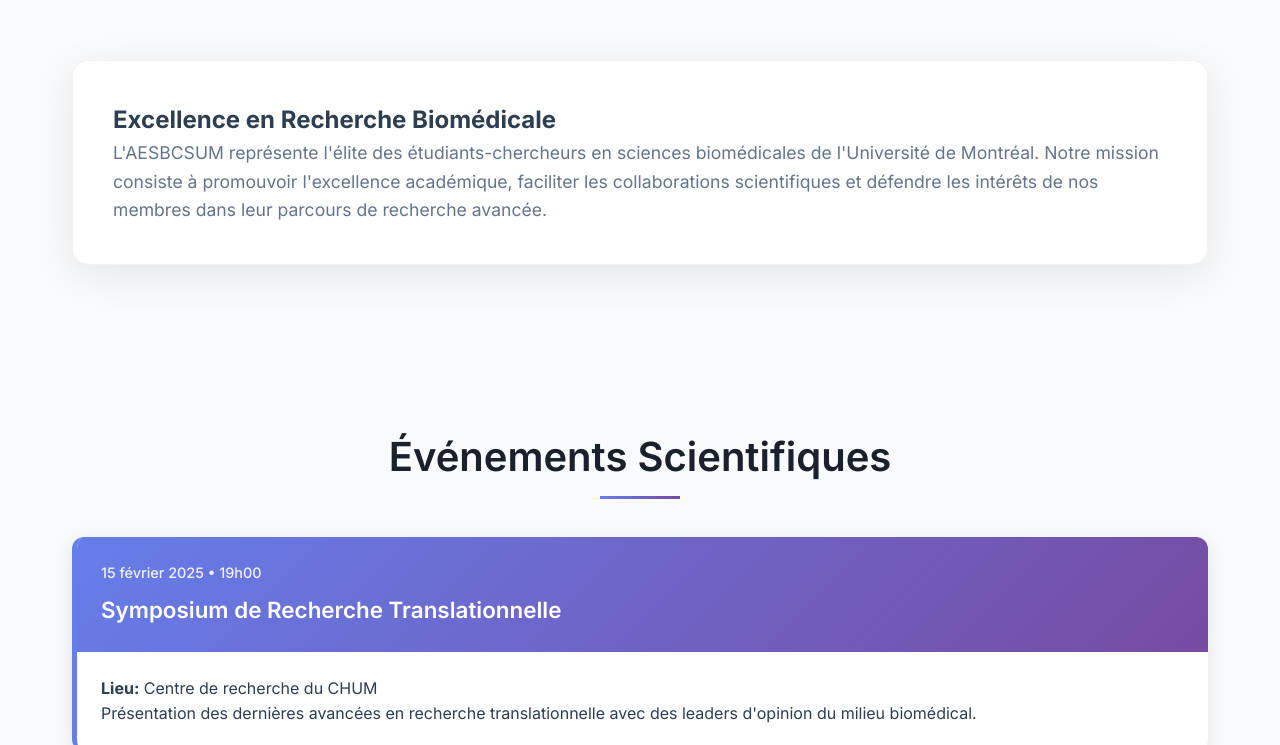
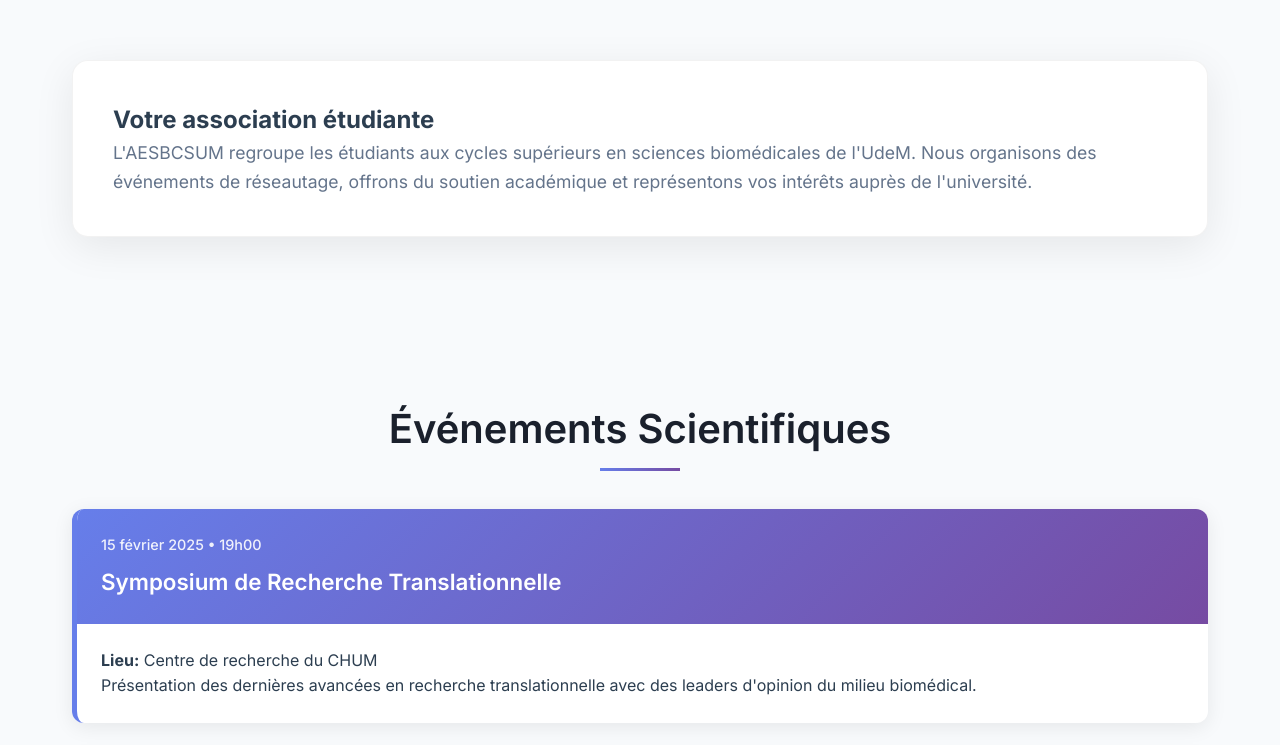
Before and after one commit to aesbcsum/aesbcsum, a Jekyll site: the page built from index.md, in a window 1280 px wide and 900 px high, scrolled down 389 px, cut to the strip 155-900 px from the top of the window. Built offline with Jekyll 4.4.1, drawn with Linux system fonts in a browser that asks for light colours.

Commit message:
Update index.md

```diff
--- a/index.md
+++ b/index.md
@@ -6,8 +6,8 @@ title: Accueil
 <div class="container">
     <section class="section">
         <div class="card">
-            <h2>Excellence en Recherche Biomédicale</h2>
-            <p style="font-size: 1.1rem; color: #64748b;">L'AESBCSUM représente l'élite des étudiants-chercheurs en sciences biomédicales de l'Université de Montréal. Notre mission consiste à promouvoir l'excellence académique, faciliter les collaborations scientifiques et défendre les intérêts de nos membres dans leur parcours de recherche avancée.</p>
+            <h2>Votre association étudiante</h2>
+            <p style="font-size: 1.1rem; color: #64748b;">L'AESBCSUM regroupe les étudiants aux cycles supérieurs en sciences biomédicales de l'UdeM. Nous organisons des événements de réseautage, offrons du soutien académique et représentons vos intérêts auprès de l'université.</p>
         </div>
     </section>
 
```
